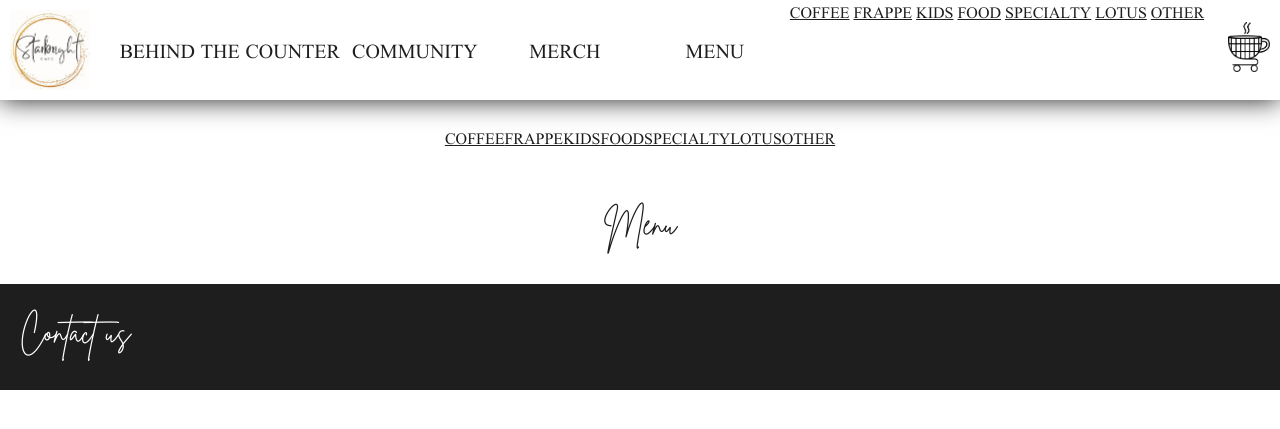
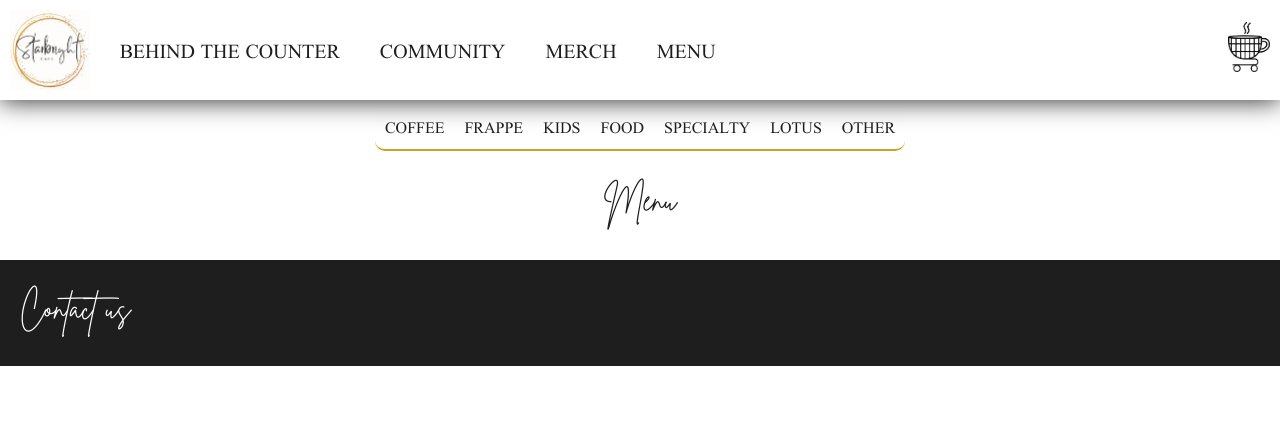
Before and after one commit to ChaseGreen98/starbright, a Django app: page /menu/ in a window 1280 px wide. Shown: the top 429 px of the page. Run offline with Django 5.2, Linux system fonts and the light colour scheme.

Commit message:
did some more menu styling, starting on responsiveness to work with mobile devices

```diff
--- a/app/static/styles.css
+++ b/app/static/styles.css
@@ -56,26 +56,42 @@ body {
     margin: 0;
 }
 
-.nav-links, #menu-button {
+.nav-links {
     display: flex;
     justify-content: center;
     align-items: center;
     text-decoration: none;
     font-family: Doulossil;
     font-size: 20px;
-    min-width: 150px;
     height: 100px;
+    padding: 0 20px;
 }
 
-.nav-links:hover, #menu-button:hover {
+.nav-links:hover, #dropdown-menu:hover #menu-button {
     background: linear-gradient(to right, white, #ff92ba, white);
 }
 
-/* #menu-nav-links {
+#menu-dropdown-content {
+    background-color: white;
+    display: none;
+    position: absolute;
+    z-index: 2;
+    text-align: center;
+}
 
-} */
+#menu-dropdown-content a {
+    text-decoration: none;
+    padding: 0 5px;
+}
 
+#menu-dropdown-content a:hover {
+    background: linear-gradient(to right, white, #ff92ba, white);
+}
 
+#dropdown-menu:hover #menu-dropdown-content {
+    display: flex;
+    flex-direction: column;
+}
 
 #logo-anchor {
     display: flex;
@@ -84,7 +100,7 @@ body {
 
 #logo {
     padding: 10px;
-    margin-right: 20px;
+    /* margin-right: 20px; */
 }
 
 #shopping-cart-link {
@@ -448,24 +464,6 @@ body {
     opacity: 0.98;
 }
 
-@media (max-width: 720px) {
-    .community-section {
-        padding: 60px 16px;
-    }
-
-    .community-title {
-        font-size: 2.3rem;
-    }
-
-    .community-intro {
-        margin-bottom: 40px;
-    }
-
-    .community-btn {
-        width: 100%;
-    }
-}
-
 /* MENU */
 
 #menu-section {
@@ -473,7 +471,9 @@ body {
     flex-direction: column;
     flex-wrap: wrap;
     justify-content: center;
+    justify-self: center;
     align-items: center;
+    width: 100%;
 }
 
 #menu-navbar {
@@ -484,9 +484,19 @@ body {
     align-items: center;
     justify-self: center;
     margin: 0;
-    height: 75px;
     justify-content: space-between;
-    background-color: white;
+    background: linear-gradient(to bottom, rgba(255, 255, 255, 1), rgba(255, 255, 255, 0.5));
+    border-bottom: 2px solid #c9a227;
+    border-radius: 0 0 10px 10px;
+}
+
+.menu-links {
+    text-decoration: none;
+    padding: 15px 10px 10px;
+}
+
+.menu-links:hover {
+    background: linear-gradient(to right, transparent, #ff92ba, transparent);
 }
 
 .category-panel {
@@ -519,3 +529,9 @@ body {
 .menu-images {
     width: 15vw;
 }
+
+/* MOBILE STYLING */
+
+@media screen and (max-width: 768px) {
+
+}
--- a/app/templates/index.html
+++ b/app/templates/index.html
@@ -6,6 +6,7 @@
 <head>
     <meta charset="utf-8">
     <title>{% block title %}Starbright Cafe{% endblock title %}</title>
+    <meta name="viewport" content="width=device-width, initial-scale=1.0">
     <link rel="stylesheet" href="{% static 'styles.css' %}">
 </head>
 
@@ -19,8 +20,9 @@
                 <a class="nav-links" href="{% url 'behind_counter_view' %}">BEHIND THE COUNTER</a>
                 <a class="nav-links" href="{% url 'community_view' %}">COMMUNITY</a>
                 <a class="nav-links" href="{% url 'merch_view' %}">MERCH</a>
-                <a id="menu-button" href="{% url 'menu_view' %}">MENU</a>
-                <div id="menu-nav-links">
+                <div id="dropdown-menu">
+                    <a class="nav-links" id="menu-button" href="{% url 'menu_view' %}">MENU</a>
+                    <div id="menu-dropdown-content">
                         <a href="{% url 'coffee_view' %}">COFFEE</a>
                         <a href="{% url 'frappe_view' %}">FRAPPE</a>
                         <a href="{% url 'kids_view' %}">KIDS</a>
@@ -28,6 +30,7 @@
                         <a href="{% url 'specialty_view' %}">SPECIALTY</a>
                         <a href="{% url 'lotus_view' %}">LOTUS</a>
                         <a href="{% url 'other_view' %}">OTHER</a>
+                    </div>
                 </div>
             </div>
             <a target=blank href="https://order.dripos.com/Starbright-Cafe" id="shopping-cart-link">
```
Also changed, not shown: app/migrations/0012_alter_menu_item_id_alter_merch_item_id_and_more.py (added), db.sqlite3. Lines whose indentation alone changed are shown as unchanged.
